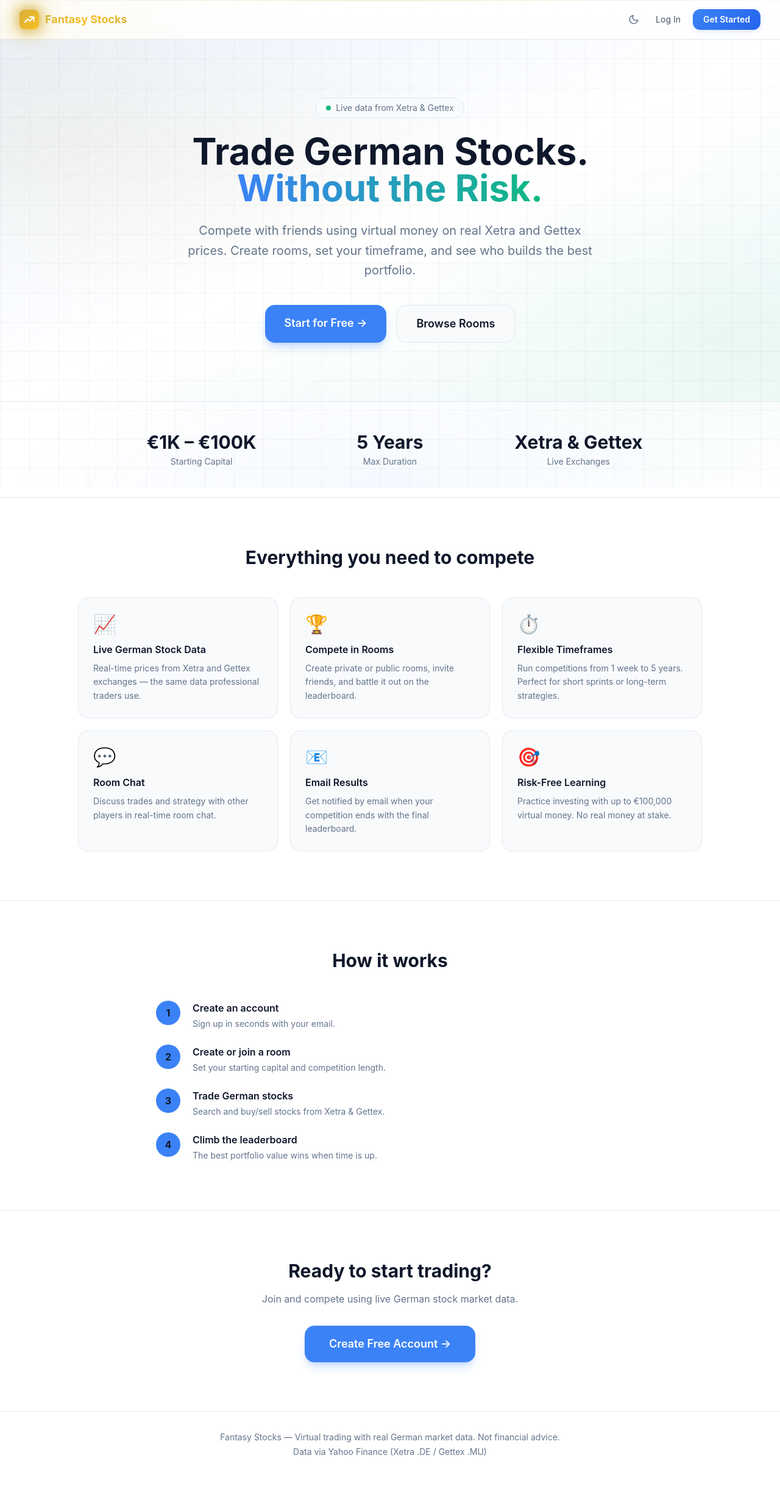
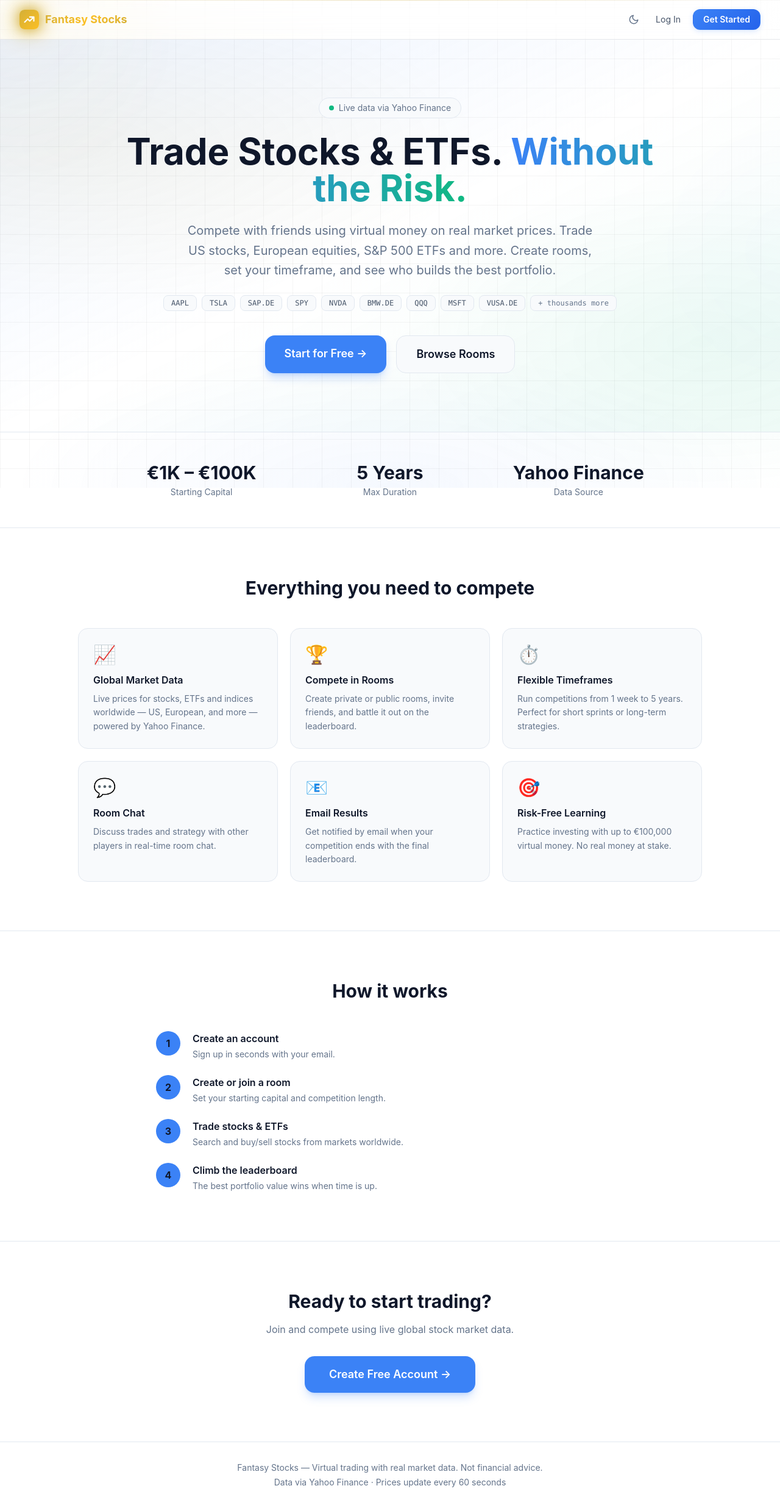
Before and after one commit to Csun-blip/Fantasy_stocks, a Next.js app: page / in a window 1280 px wide. Shown: the whole page at 61% size. Before the commit the page ends 2423 px from the top, so only its background shows below. Built offline with nearby package versions, Linux system fonts and the light colour scheme; no server answers.

Commit message:
Update landing page to reflect global stocks and ETFs

```diff
--- a/src/app/page.tsx
+++ b/src/app/page.tsx
@@ -3,8 +3,8 @@ import Link from 'next/link';
 const FEATURES = [
   {
     icon: '📈',
-    title: 'Live German Stock Data',
-    desc: 'Real-time prices from Xetra and Gettex exchanges — the same data professional traders use.',
+    title: 'Global Market Data',
+    desc: 'Live prices for stocks, ETFs and indices worldwide — US, European, and more — powered by Yahoo Finance.',
   },
   {
     icon: '🏆',
@@ -36,9 +36,11 @@ const FEATURES = [
 const STEPS = [
   { step: '1', title: 'Create an account', desc: 'Sign up in seconds with your email.' },
   { step: '2', title: 'Create or join a room', desc: 'Set your starting capital and competition length.' },
-  { step: '3', title: 'Trade German stocks', desc: 'Search and buy/sell stocks from Xetra & Gettex.' },
+  { step: '3', title: 'Trade stocks & ETFs', desc: 'Search and buy/sell stocks from markets worldwide.' },
   { step: '4', title: 'Climb the leaderboard', desc: 'The best portfolio value wins when time is up.' },
 ];
+
+const MARKETS = ['AAPL', 'TSLA', 'SAP.DE', 'SPY', 'NVDA', 'BMW.DE', 'QQQ', 'MSFT', 'VUSA.DE'];
 
 export default function LandingPage() {
   return (
@@ -49,19 +51,31 @@ export default function LandingPage() {
         <div className="max-w-4xl mx-auto text-center relative">
           <div className="inline-flex items-center gap-2 bg-surface border border-border rounded-full px-4 py-1.5 mb-6 text-sm text-muted">
             <span className="w-2 h-2 rounded-full bg-success animate-pulse" />
-            Live data from Xetra & Gettex
+            Live data via Yahoo Finance
           </div>
 
           <h1 className="text-5xl sm:text-6xl font-bold text-foreground mb-6 leading-tight">
-            Trade German Stocks.{' '}
+            Trade Stocks & ETFs.{' '}
             <span className="text-transparent bg-clip-text bg-gradient-to-r from-primary to-success">
               Without the Risk.
             </span>
           </h1>
 
-          <p className="text-xl text-muted max-w-2xl mx-auto mb-10 leading-relaxed">
-            Compete with friends using virtual money on real Xetra and Gettex prices. Create rooms, set your timeframe, and see who builds the best portfolio.
+          <p className="text-xl text-muted max-w-2xl mx-auto mb-6 leading-relaxed">
+            Compete with friends using virtual money on real market prices. Trade US stocks, European equities, S&P 500 ETFs and more. Create rooms, set your timeframe, and see who builds the best portfolio.
           </p>
+
+          {/* Ticker strip */}
+          <div className="flex flex-wrap justify-center gap-2 mb-10">
+            {MARKETS.map((ticker) => (
+              <span key={ticker} className="bg-surface border border-border rounded-lg px-3 py-1 text-xs font-mono text-muted-bright">
+                {ticker}
+              </span>
+            ))}
+            <span className="bg-surface border border-border rounded-lg px-3 py-1 text-xs font-mono text-muted">
+              + thousands more
+            </span>
+          </div>
 
           <div className="flex flex-col sm:flex-row gap-4 justify-center">
             <Link
@@ -86,7 +100,7 @@ export default function LandingPage() {
           {[
             { label: 'Starting Capital', value: '€1K – €100K' },
             { label: 'Max Duration', value: '5 Years' },
-            { label: 'Live Exchanges', value: 'Xetra & Gettex' },
+            { label: 'Data Source', value: 'Yahoo Finance' },
           ].map((s) => (
             <div key={s.label}>
               <p className="text-2xl sm:text-3xl font-bold text-foreground">{s.value}</p>
@@ -117,7 +131,7 @@ export default function LandingPage() {
         <div className="max-w-3xl mx-auto">
           <h2 className="text-3xl font-bold text-foreground text-center mb-12">How it works</h2>
           <div className="flex flex-col gap-6">
-            {STEPS.map((s, i) => (
+            {STEPS.map((s) => (
               <div key={s.step} className="flex gap-5 items-start">
                 <div className="w-10 h-10 rounded-full bg-primary flex items-center justify-center font-bold text-foreground shrink-0">
                   {s.step}
@@ -126,9 +140,6 @@ export default function LandingPage() {
                   <h3 className="font-semibold text-foreground">{s.title}</h3>
                   <p className="text-sm text-muted mt-1">{s.desc}</p>
                 </div>
-                {i < STEPS.length - 1 && (
-                  <div className="absolute" />
-                )}
               </div>
             ))}
           </div>
@@ -139,7 +150,7 @@ export default function LandingPage() {
       <section className="py-20 px-4 text-center">
         <div className="max-w-2xl mx-auto">
           <h2 className="text-3xl font-bold text-foreground mb-4">Ready to start trading?</h2>
-          <p className="text-muted mb-8">Join and compete using live German stock market data.</p>
+          <p className="text-muted mb-8">Join and compete using live global stock market data.</p>
           <Link
             href="/register"
             className="inline-block bg-primary hover:bg-primary-hover text-white px-10 py-4 rounded-2xl font-semibold text-lg transition-all hover:scale-105 shadow-lg shadow-primary/25"
@@ -150,8 +161,8 @@ export default function LandingPage() {
       </section>
 
       <footer className="border-t border-border py-8 px-4 text-center text-sm text-muted">
-        <p>Fantasy Stocks — Virtual trading with real German market data. Not financial advice.</p>
-        <p className="mt-1">Data via Yahoo Finance (Xetra .DE / Gettex .MU)</p>
+        <p>Fantasy Stocks — Virtual trading with real market data. Not financial advice.</p>
+        <p className="mt-1">Data via Yahoo Finance · Prices update every 60 seconds</p>
       </footer>
     </div>
   );
```
